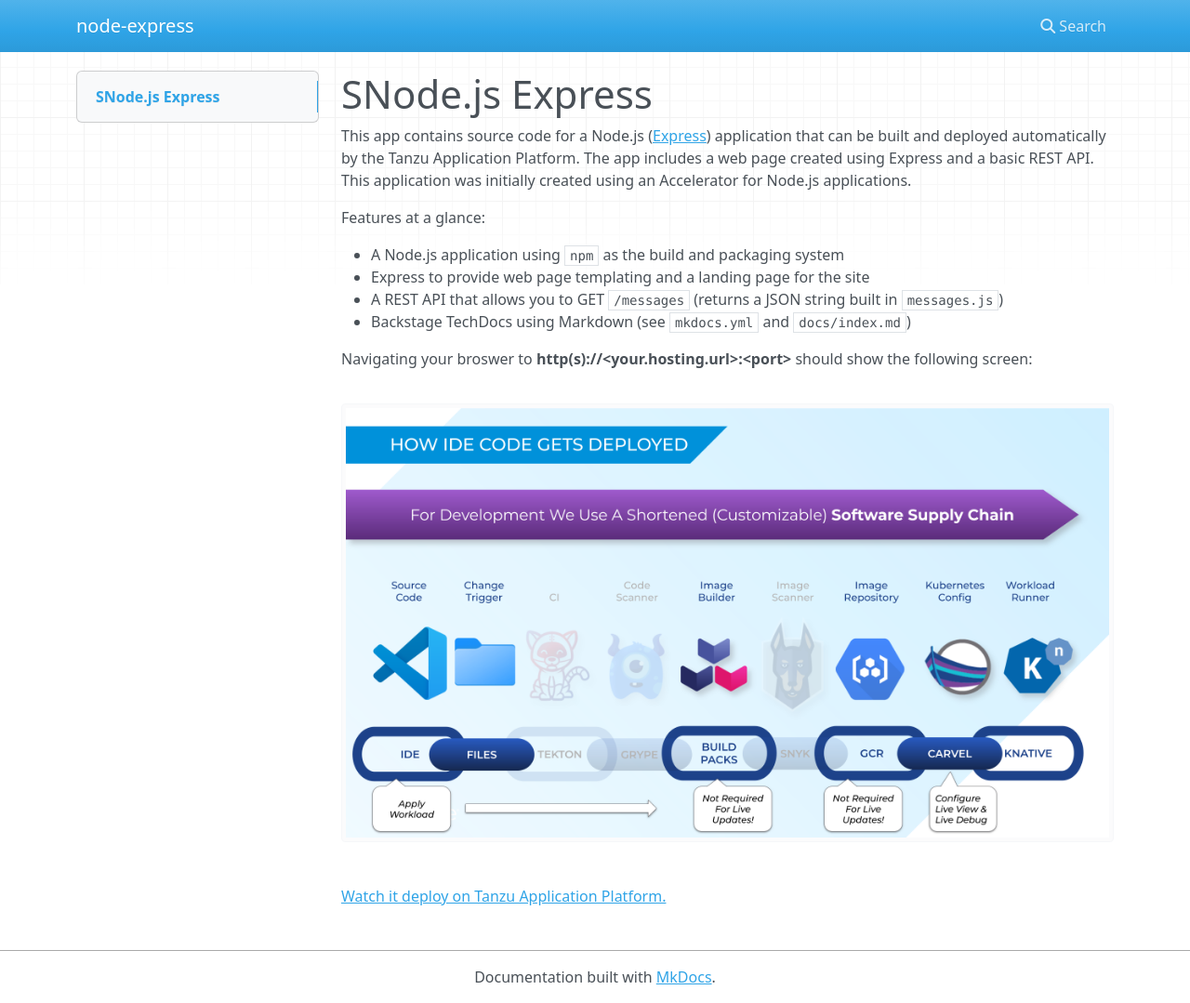
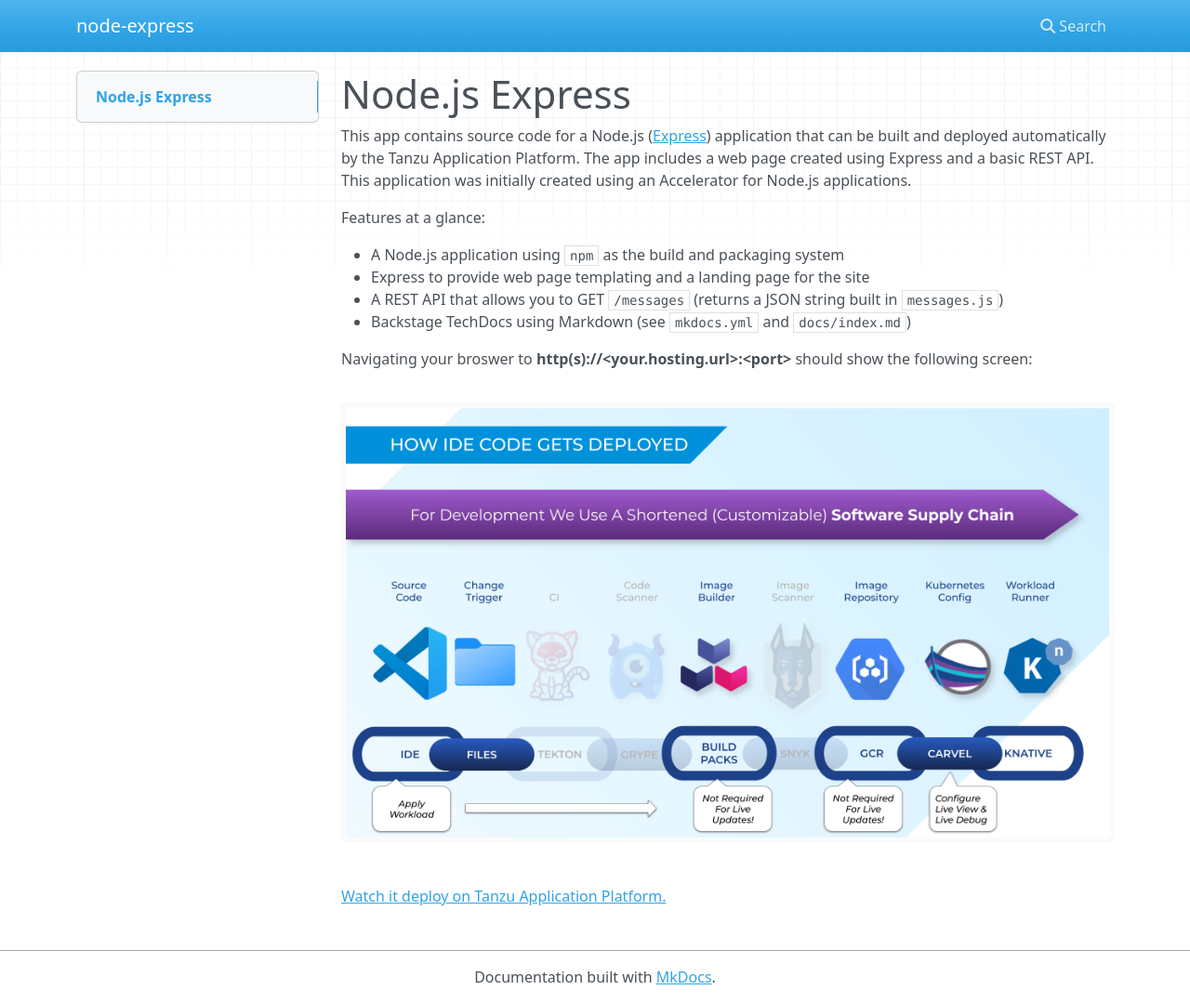
Before and after one commit to benwilcock/node-express, an MkDocs documentation site: the page built from docs/index.md, in a window 1280 px wide and 1079 px high. Shown: the whole window at 93% size. Built offline with MkDocs 1.6.1, drawn with Linux system fonts in a browser that asks for light colours; nearby versions of some CDN libraries.

Commit message:
fixed typo

```diff
--- a/docs/index.md
+++ b/docs/index.md
@@ -1,4 +1,4 @@
-# SNode.js Express
+# Node.js Express
 
 This app contains source code for a Node.js ([Express](https://expressjs.com/)) application that can be built and deployed automatically by the Tanzu Application Platform. The app includes a web page created using Express and a basic REST API. This application was initially created using an Accelerator for Node.js applications.
 
```
